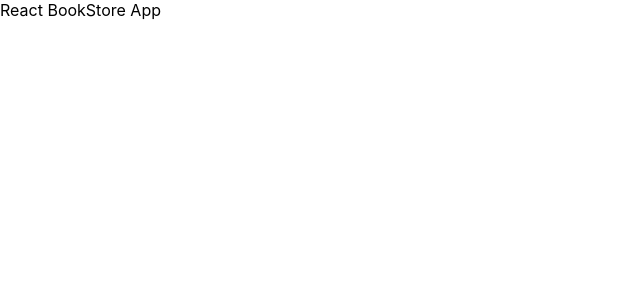
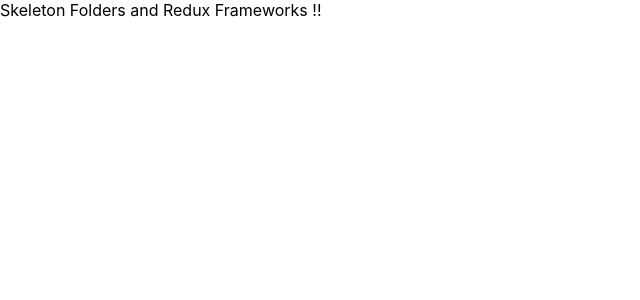
Before and after one commit to MephistoDevelop/React-Bookstore, a React (Create React App) app: page / in a window 1280 px wide. Shown: the top 300 px of the page, without its empty margins (0-640 px from the left). Built offline with nearby package versions, Linux system fonts and the light colour scheme.

Commit message:
Finished milestone 1

```diff
--- a/src/components/App.js
+++ b/src/components/App.js
@@ -6,7 +6,7 @@
   }
 
   render() {
-    return <div>React BookStore App</div>;
+    return <div>Skeleton Folders and Redux Frameworks !!</div>;
   }
 }
 
```
